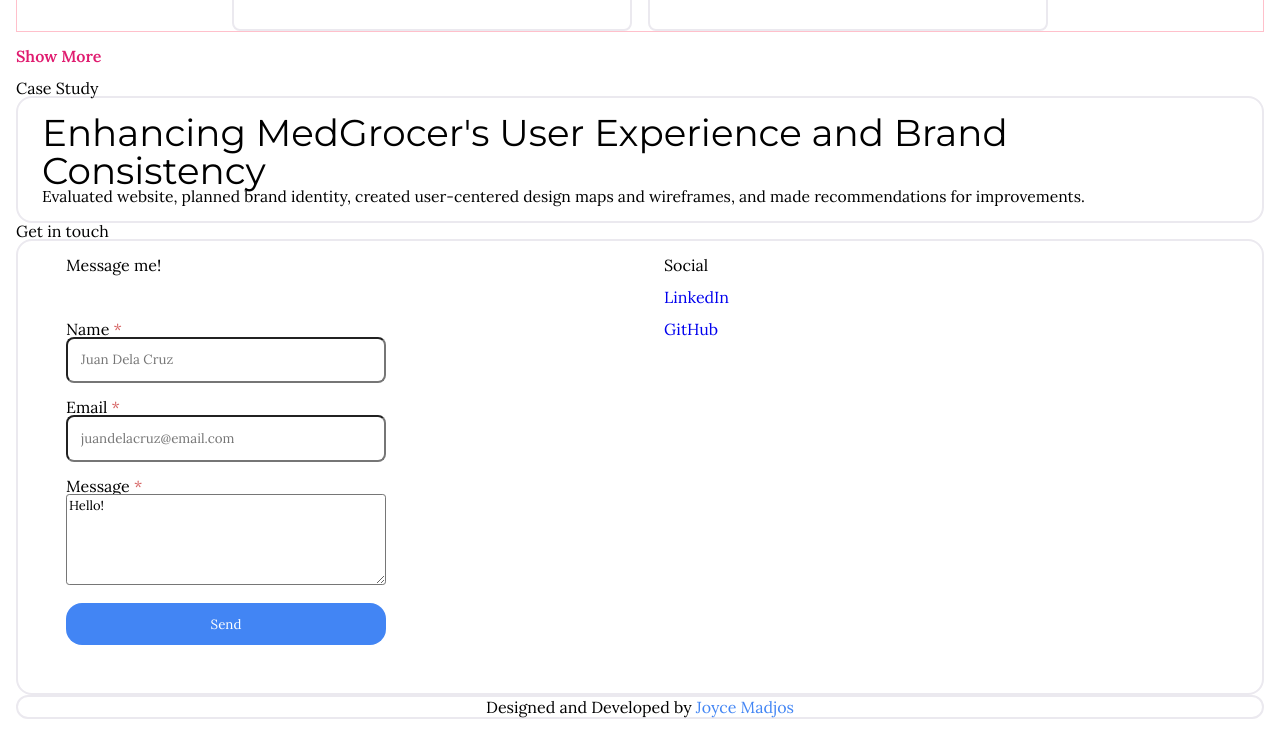
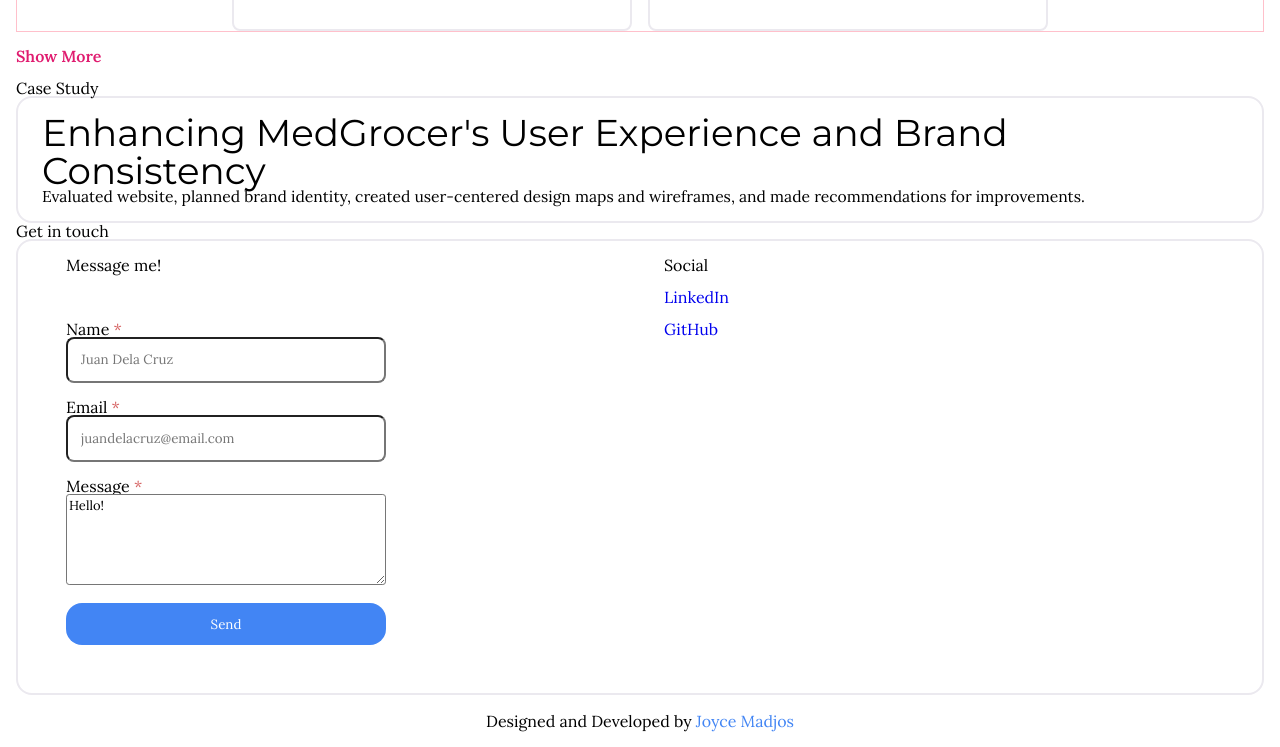
Before and after one commit to joyce-madjos/Portfolio-v2, a plain HTML site: page index.html in a window 1280 px wide. Shown: the part 1906-2653 px from the top of the page. Before the commit the page ends 2625 px from the top, so only its background shows below. Drawn offline with Linux system fonts and the light colour scheme; grey boxes are pictures that could not be loaded.

Commit message:
fix footer layout

```diff
--- a/style.css
+++ b/style.css
@@ -66,8 +66,7 @@
 .works-button,
 .project-individual-container,
 .case-individual-container,
-.get-in-touch-container,
-footer {
+.get-in-touch-container {
   border-radius: 0.625rem;
   border: 2px solid var(--border-color);
 }
@@ -529,6 +528,8 @@
   padding: 0.1rem;
   border-radius: 1rem;
   text-align: center;
+  margin: 1rem;
+  /* border: 1px solid yellow; */
 }
 
 footer > p > a {
```
